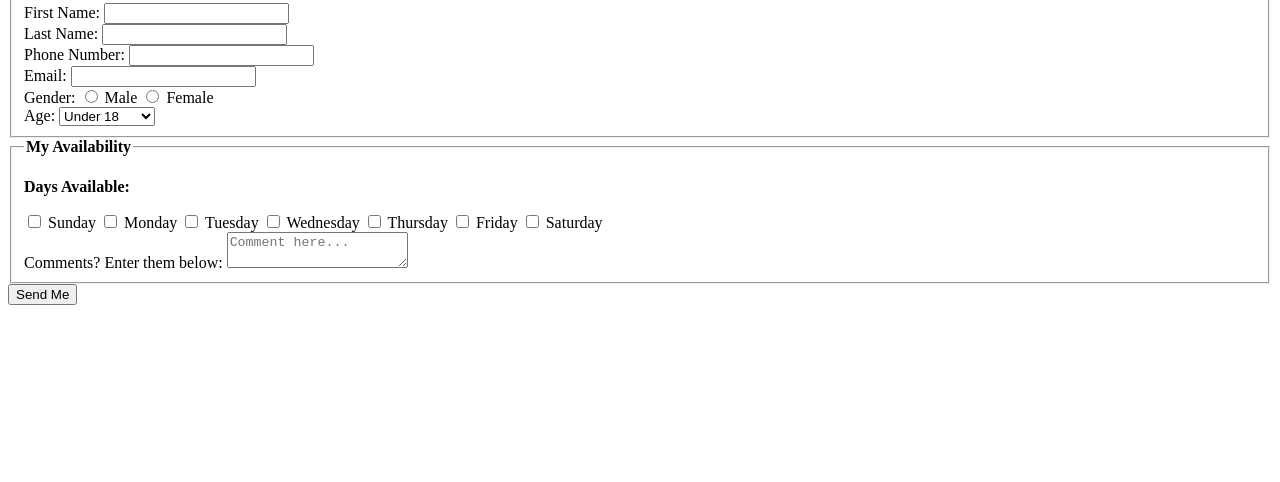
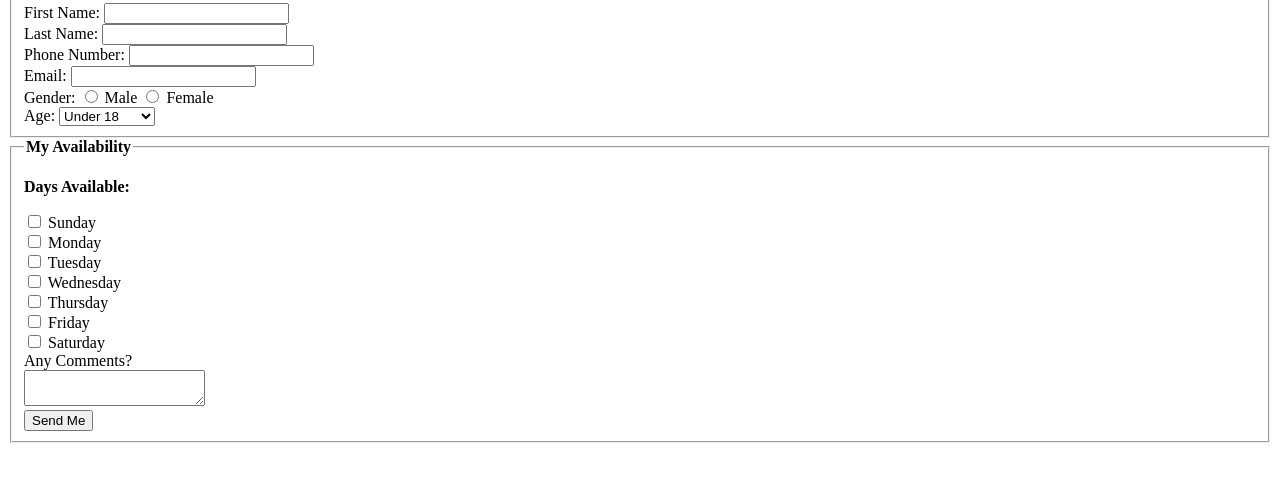
Before and after one commit to ChrisMurphy973/itmd361-lab4, a plain HTML site: page index.html in a window 1280 px wide. Shown: the part 100-582 px from the top of the page. Drawn offline with Linux system fonts and the light colour scheme.

Commit message:
Update index.html

```diff
--- a/index.html
+++ b/index.html
@@ -48,24 +48,39 @@
             <legend><strong>My Availability</strong></legend>
             <p><strong>Days Available:</strong></p>
             <div>
-              <input type="checkbox" name="available_field[]" value="Sunday" id="sunday">
-              <label for="sunday">Sunday</label>
-              <input type="checkbox" name="available_field[]" value="Monday" id="monday">
-              <label for="monday">Monday</label>
-              <input type="checkbox" name="available_field[]" value="Tuesday" id="tuesday">
-              <label for="tuesday">Tuesday</label>
-              <input type="checkbox" name="available_field[]" value="Wednesday" id="wednesday">
-              <label for="wednesday">Wednesday</label>
-              <input type="checkbox" name="available_field[]" value="Thursday" id="thursday">
-              <label for="thursday">Thursday</label>
-              <input type="checkbox" name="available_field[]" value="Friday" id="friday">
-              <label for="friday">Friday</label>
-              <input type="checkbox" name="available_field[]" value="Saturday" id="saturday">
-              <label for="saturday">Saturday</label>
-            </div>
-            <label for="comments">Comments? Enter them below:</label>
-            <textarea name="comments_field" id="comments" placeholder="Comment here..."></textarea>
-          </fieldset>
+                <input type="checkbox" name="available_field[]" value="Sunday">
+                <label>Sunday</label>
+              </div>
+              <div>
+                <input type="checkbox" name="available_field[]" value="Monday">
+                <label>Monday</label>
+              </div>
+              <div>
+                <input type="checkbox" name="available_field[]" value="Tuesday">
+                <label>Tuesday</label>
+              </div>
+              <div>
+                <input type="checkbox" name="available_field[]" value="Wednesday">
+                <label>Wednesday</label>
+              </div>
+              <div>
+                <input type="checkbox" name="available_field[]" value="Thursday">
+                <label>Thursday</label>
+              </div>
+              <div>
+                <input type="checkbox" name="available_field[]" value="Friday">
+                <label>Friday</label>
+              </div>
+              <div>
+                <input type="checkbox" name="available_field[]" value="Saturday">
+                <label>Saturday</label>
+              </div>
+          <div>
+            <label>Any Comments?</label>
+              <div>
+                <textarea name="comments_field"></textarea>
+              </div>
+          </div>
           <input type="hidden" name="hidden_field" value="cmurphy11@hawk.iit.edu">
           <input type="submit" value="Send Me">
         </form>
```
